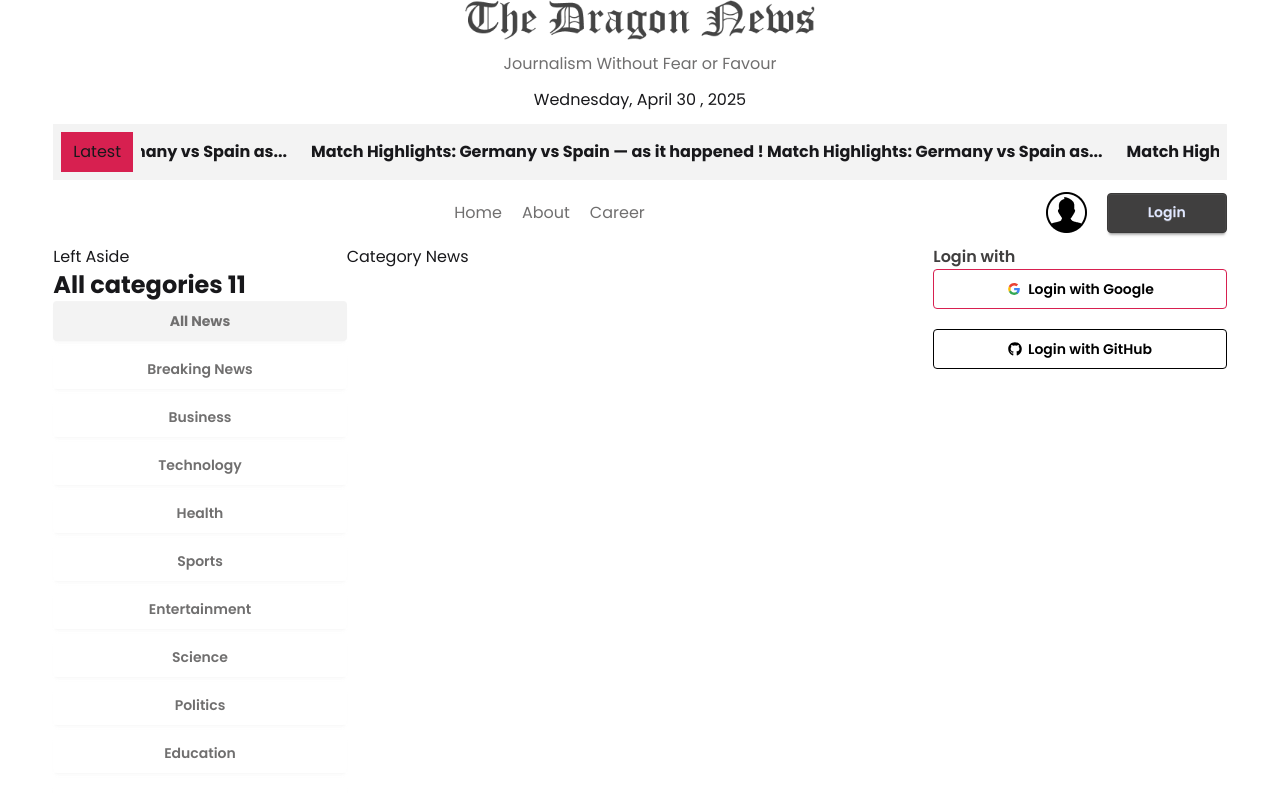
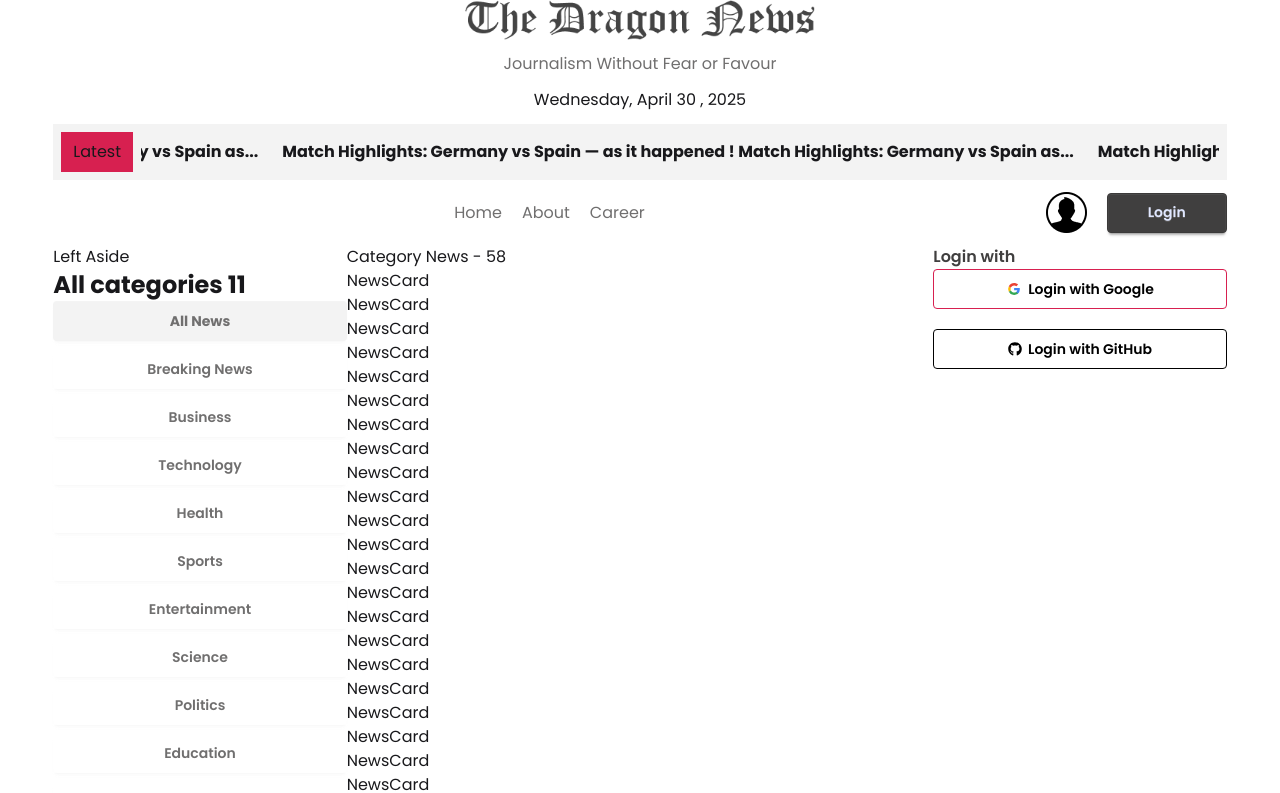
Before and after one commit to AnikaTabassum786/frontend-project-25, a React (Vite) app: page /category/0 in a window 1280 px wide. Shown: the top 793 px of the page. Built offline with nearby package versions, Linux system fonts and the light colour scheme.

Commit message:
News Card Start

```diff
--- a/src/components/LatestNews.jsx
+++ b/src/components/LatestNews.jsx
@@ -10,7 +10,6 @@ const LatestNews = () => {
                 <p className='bg-base-200 py-2 px-3 font-bold'>Match Highlights: Germany vs Spain — as it happened ! Match Highlights: Germany vs Spain as...</p>
                 <p className='bg-base-200 py-2 px-3 font-bold'>Match Highlights: Germany vs Spain — as it happened ! Match Highlights: Germany vs Spain as...</p>
             </Marquee>
-
         </div>
     );
 };
--- /dev/null
+++ b/src/components/NewsCard.jsx
@@ -0,0 +1,11 @@
+import React from 'react';
+
+const NewsCard = () => {
+    return (
+        <div>
+           NewsCard
+        </div>
+    );
+};
+
+export default NewsCard;
--- a/src/pages/CategoryNews.jsx
+++ b/src/pages/CategoryNews.jsx
@@ -1,12 +1,50 @@
-import React from 'react';
-import { useParams } from 'react-router';
+import React, { useEffect, useState } from 'react';
+import { useLoaderData, useParams } from 'react-router';
+import NewsCard from '../components/NewsCard';
 
 const CategoryNews = () => {
+
     const {id} = useParams()
-    console.log(id,typeof(id))
+    //  const paramId = parseInt(id)
+    const data = useLoaderData()
+
+    const [categoryNews, setCategoryNews] = useState([])
+
+    console.log(data,id,typeof(id))
+
+    useEffect(()=>{
+
+          if(id == '0'){
+            setCategoryNews(data)
+            return
+          }
+          else if(id == '1'){
+            const filteredNews = data.filter(news => news.others.is_today_pick == true)
+             setCategoryNews(filteredNews)
+          }
+          else{
+            const filteredData = data.filter(news => news.category_id == id)
+            // console.log(filteredData)
+            setCategoryNews(filteredData)
+          }
+
+    },[data,id])
+
     return (
         <div>
-            Category News
+            Category News - {categoryNews.length}
+
+            <div>
+                {
+                    categoryNews.map((category)=>{
+                        return(
+                            <NewsCard>
+{category.title}
+                            </NewsCard>
+                        )
+                    })
+                }
+            </div>
 
         </div>
     );
--- a/src/routes/router.jsx
+++ b/src/routes/router.jsx
@@ -15,7 +15,8 @@ const router = createBrowserRouter([
             },
             {
                 path:'/category/:id',
-                element:<CategoryNews></CategoryNews>
+                element:<CategoryNews></CategoryNews>,
+                loader:()=>fetch('/news.json')
             }
         ]
 
```
